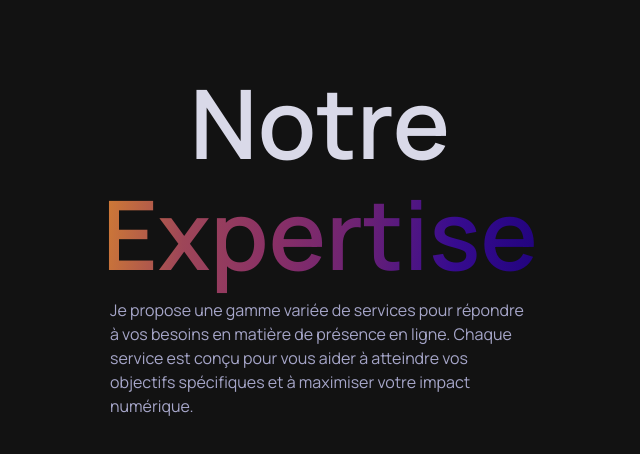
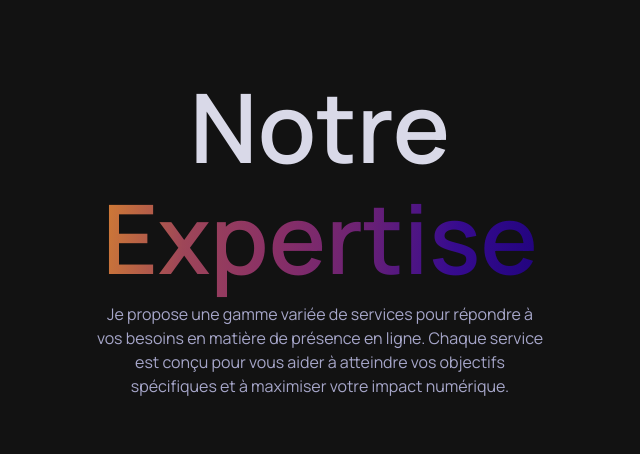
Before and after one commit to nicolasgrk/vitrine_svelte, a SvelteKit app: page / in a window 1280 px wide. Shown: the part 1844-2298 px from the top of the page, without its empty margins (0-640 px from the left). Built offline with nearby package versions, Linux system fonts and the light colour scheme.

Commit message:
Ajustement #1

```diff
--- a/src/components/Expertise.svelte
+++ b/src/components/Expertise.svelte
@@ -176,9 +176,9 @@
           Notre <br />
           <span>Expertise</span>
         </h1>
-        <div class="sub-title">
+        <p class="text-center" style="width: 450px">
           Je propose une gamme variée de services pour répondre à vos besoins en matière de présence en ligne. Chaque service est conçu pour vous aider à atteindre vos objectifs spécifiques et à maximiser votre impact numérique.
-        </div>
+        </p>
       </div>
       <div class="right">
         <div class="cards">
--- a/static/css/styles.css
+++ b/static/css/styles.css
@@ -1027,6 +1027,9 @@ footer p {
 	.hero-brand ul {
 		justify-content: center;
 	}
+	.mockup{
+		margin-left: -130px;
+	}
 }
 @media screen and (max-width: 430px) {
 	.title {
```
